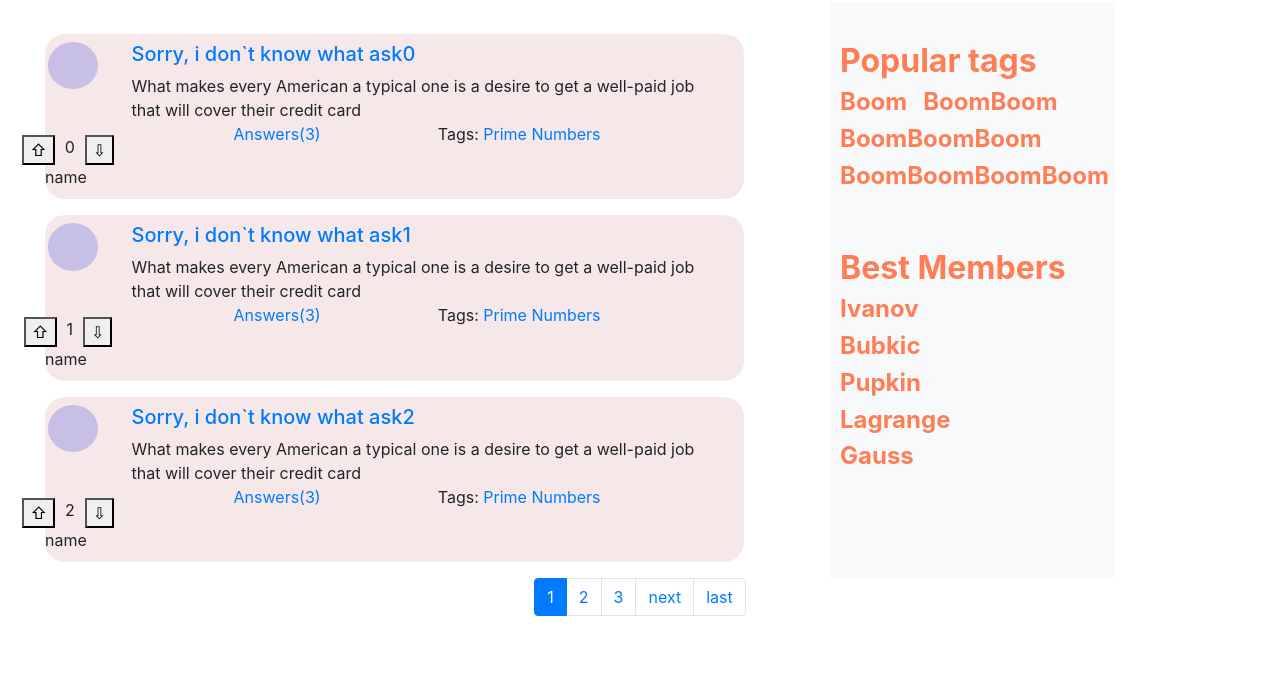
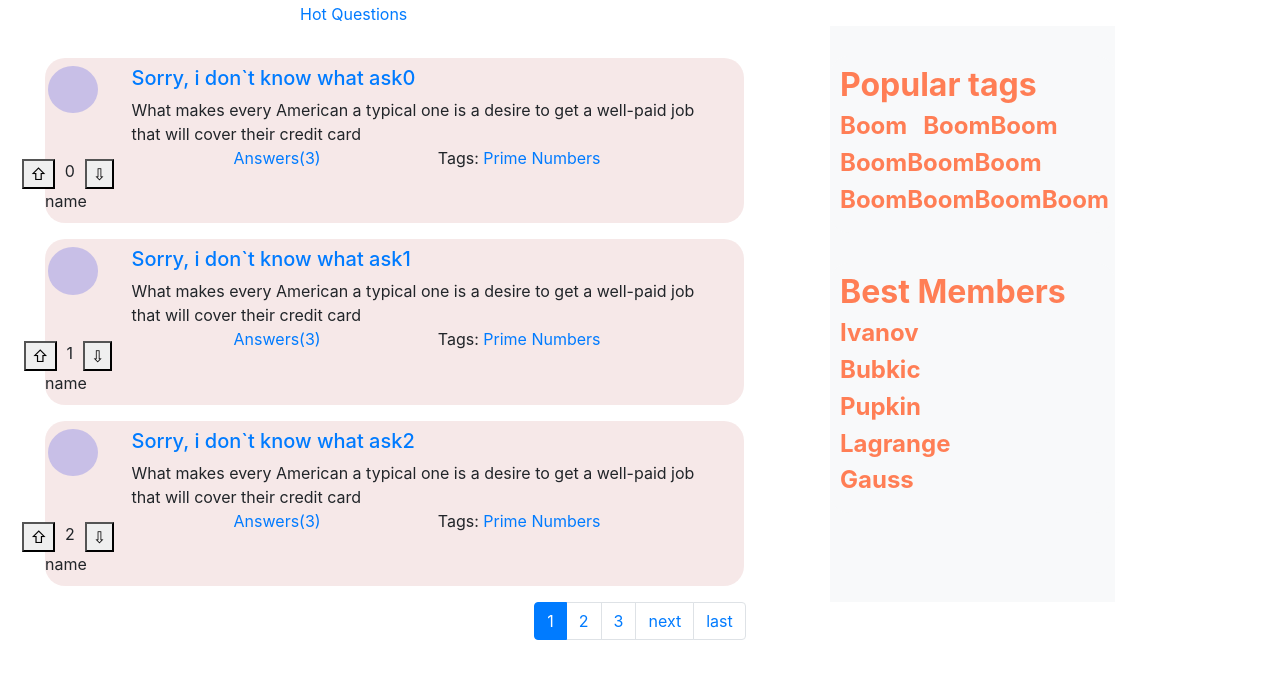
Before and after one commit to AzisHop/web-TP-sem_1, a Django app: page / in a window 1280 px wide. Shown: the part 78-757 px from the top of the page. Run offline with Django 3.2, Linux system fonts and the light colour scheme; some libraries are stand-ins or nearby versions.

Commit message:
HW1-2 DONE

```diff
--- a/stogramm/main/templates/main/base.html
+++ b/stogramm/main/templates/main/base.html
@@ -5,9 +5,7 @@
 <head>
     <meta charset="utf-8">
     <title>1000gramm</title>
-    {#    <link rel="stylesheet" href="https://stackpath.bootstrapcdn.com/bootstrap/4.3.1/css/bootstrap.min.css"#}
-    {#          integrity="sha384-ggOyR0iXCbMQv3Xipma34MD+dH/1fQ784/j6cY/iJTQUOhcWr7x9JvoRxT2MZw1T" crossorigin="anonymous">#}
-    {#    <link href="{% static 'main/css/bootstrap.min.css' %}" rel="stylesheet">#}
+
     <link href="{% static 'main/css/bootstrap.min.css' %}" rel="stylesheet">
     <link rel="stylesheet" href="{% static 'main/css/style.css' %}">
 </head>
--- a/stogramm/main/templates/main/hot.html
+++ b/stogramm/main/templates/main/hot.html
@@ -7,7 +7,7 @@
 
     <div style="margin-left: 300px;">
         <div class="text-success text-justify-bottom">Hot Questions</div>
-        <a class="question-link" href="{% url 'hot' %}">New Questions<span
+        <a class="question-link" href="{% url 'index' %}">New Questions<span
                 class="sr-only">(current)</span></a>
     </div>
 
--- a/stogramm/main/templates/main/index.html
+++ b/stogramm/main/templates/main/index.html
@@ -2,23 +2,25 @@
 {% load static %}
     <link href="{% static 'main/css/bootstrap.min.css' %}" rel="stylesheet">
 
-{#{% block title %}#}
-{##}
-{#<div class="question-box-title">#}
-{#    <div class="question-text-title">New Questions</div>#}
-{#    <a class="question-link" href="#">Hot Questions<span#}
-{#            class="sr-only">(current)</span></a>#}
-{#</div>#}
-{##}
-{#{% endblock title %}#}
+
+
+{% block title %}
+
+    <div style="margin-left: 300px;">
+        <div class="text-success text-justify-bottom"></div>
+        <a class="question-link" href="{% url 'hot' %}">Hot Questions<span
+                class="sr-only">(current)</span></a>
+    </div>
+
+{% endblock title %}
+
+
 
 {% block content %}
 
 <!--         Questions           -->
 
-{#{% for question in page_obj %}#}
-{#    {% include 'main/inc/question.html' %}#}
-{#{% endfor %}#}
+
     <div class="container ">
         <div class="row">
             <!-- For  Questions -->
--- a/stogramm/main/views.py
+++ b/stogramm/main/views.py
@@ -1,11 +1,8 @@
+# from django.http import HttpResponse
+
+from django.core.paginator import Paginator
 from django.shortcuts import render
-from django.http import HttpResponse
-from django.core.paginator import Paginator
-# from django.db import models
-from .models import Blog
 
-
-# Create your views here.
 
 class Answer(object):
     def __init__(self, id, text, rating):
@@ -22,9 +19,6 @@ class Question(object):
         self.tags = tags
         self.rating = rating
         self.answers = answers
-
-        class Meta:
-            ordering = ['date_pub']
 
 
 text1 = \
@@ -44,31 +38,69 @@ answer0 = Answer(232, text1, 3)
 answer1 = Answer(213, text2, 2)
 answer2 = Answer(133, text3, 5)
 
-questions = [Question(idx,
-                      f"Sorry, i don`t know what ask{idx}",
-                      f"What makes every American a typical one is a desire to get a well-paid "
-                      f"job that will cover their credit card",
-                      ["tesla", "space"],
-                      idx % 10,
-                      [answer0, answer0, answer1, answer0, answer0, answer1, answer2])
-             for idx in range(50)
-             ]
+questions = [ Question(idx,
+                       f"Sorry, i don`t know what ask{idx}",
+                       f"What makes every American a typical one is a desire to get a well-paid "
+                       f"job that will cover their credit card",
+                       ["tesla", "space"],
+                       idx % 10,
+                       [answer0, answer0,answer1,answer0, answer0,answer1, answer2])
+              for idx in range(50)
+            ]
 
 
-
-def paginate(objects_list, request, per_page=3):
+def paginate(objects_list, request, per_page = 3):
     paginator = Paginator(objects_list, per_page)
 
-    page_number = request.GET.get('page', 1)
-
-    #blog_list = paginator.page(pa)
+    page_number = request.GET.get('page')
     page_obj = paginator.get_page(page_number)
-    # page_obj.paginator.page.range
     return page_obj
 
 
+def index(request):
+    page_obj = paginate(questions, request)
+
+    return render(request, 'main/index.html', {
+        'page_obj': page_obj
+    })
+
+
+def hot(request):
+    page_obj = paginate(questions, request)
+
+    return render(request, 'main/hot.html', {
+        'page_obj': page_obj
+    })
+
+
+# def registration(request):
+#     return render(request, 'registration.html', {})
+
+
 def ask(request):
-    return render(request, "main/ask.html", {})
+    return render(request, 'main/ask.html', {})
+
+
+def login(request):
+    return render(request, 'main/login.html', {})
+
+
+def settings(request):
+    return render(request, 'main/settings.html', {})
+
+
+# def tag(request, tag):
+#     tag_question = []
+#     for question in questions:
+#         if (tag in question.tags):
+#             tag_question.append(question)
+#
+#     page_obj = paginate(tag_question, request)
+#
+#     return render(request, 'main/tag.html', {
+#         "tag": tag,
+#         "page_obj": page_obj,
+#     })
 
 
 def question(request, question_id):
@@ -81,22 +113,4 @@ def question(request, question_id):
 
 
 def singup(request):
-    return render(request, 'main/singup.html', {})
-
-
-def settings(request):
-    return render(request, 'main/settings.html', {})
-
-
-def index(request):
-    page_obj = paginate(questions, request)
-
-    return render(request, 'main/index.html', {
-        'page_obj': page_obj})
-
-
-def hot(request):
-    page_obj = paginate(questions, request)
-
-    return render(request, 'main/hot.html', {
-        'page_obj': page_obj})
+     return render(request, 'main/singup.html', {})
```
Also changed, not shown: stogramm/stogramm/settings.py (+11 -2 lines), stogramm/main/management/__init__.py (added), stogramm/main/management/commands/__init__.py (added), stogramm/main/management/commands/filldb.py (added), stogramm/main/migrations/0001_initial.py (added), 2 other files.
